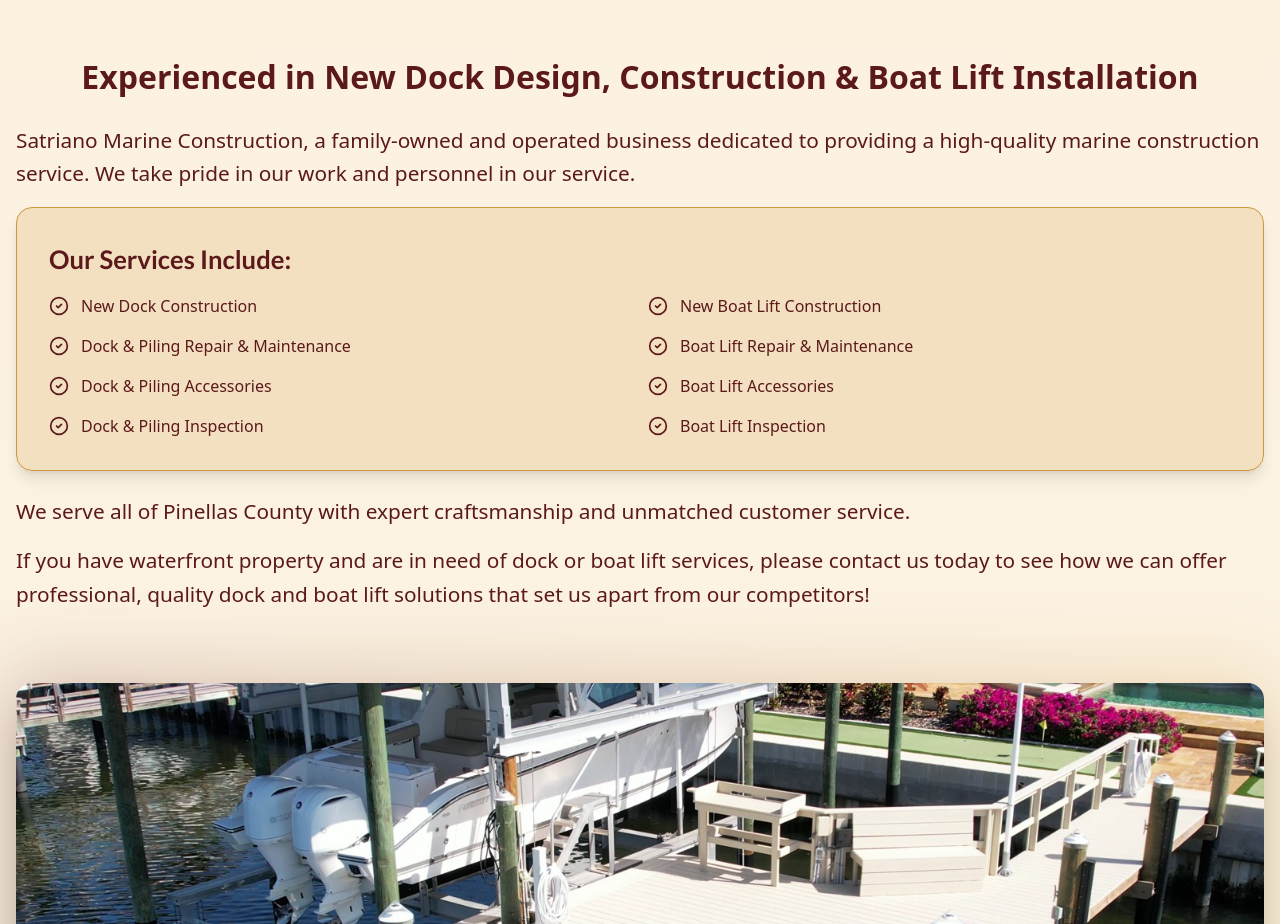
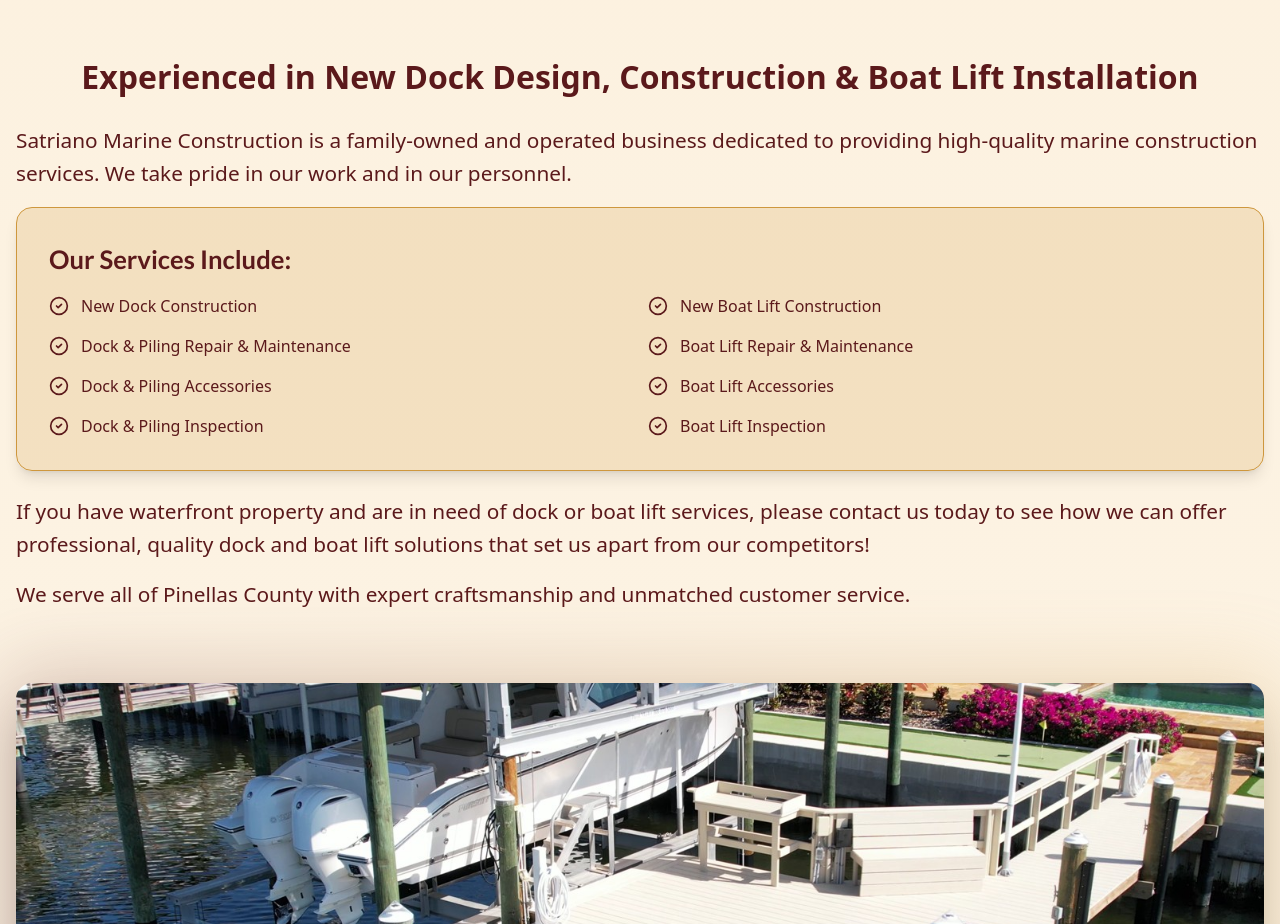
Before and after one commit to Millenium-AI/satriano, a React (Vite) app: page / in a window 1280 px wide. Shown: the part 1141-2065 px from the top of the page. Built offline with nearby package versions, Linux system fonts and the light colour scheme; a web font is replaced by a local one.

Commit message:
smol update

```diff
--- a/src/components/About.tsx
+++ b/src/components/About.tsx
@@ -116,9 +116,9 @@ export default function About() {
             </h2>
 
             <p className="text-fluid-base md:text-fluid-lg text-burgundy mb-fluid-md leading-relaxed">
-              Satriano Marine Construction, a family-owned and operated business
-              dedicated to providing a high-quality marine construction service.
-              We take pride in our work and personnel in our service.
+              Satriano Marine Construction is a family-owned and operated business
+              dedicated to providing high-quality marine construction services.
+              We take pride in our work and in our personnel.
             </p>
 
             {/* Services Box */}
@@ -157,15 +157,15 @@ export default function About() {
             </div>
 
             <p className="text-fluid-base md:text-fluid-lg text-burgundy mb-fluid-md leading-relaxed">
-              We serve all of Pinellas County with expert craftsmanship and
-              unmatched customer service.
-            </p>
-
-            <p className="text-fluid-lg text-burgundy mb-fluid-lg leading-relaxed">
               If you have waterfront property and are in need of dock or boat
               lift services, please contact us today to see how we can offer
               professional, quality dock and boat lift solutions that set us
               apart from our competitors!
+            </p>
+
+            <p className="text-fluid-lg text-burgundy mb-fluid-lg leading-relaxed">
+              We serve all of Pinellas County with expert craftsmanship and
+              unmatched customer service.
             </p>
           </div>
 
--- a/src/components/Services.tsx
+++ b/src/components/Services.tsx
@@ -82,7 +82,7 @@ export default function Services() {
 
                 {/* Description - Centered */}
                 <div className="flex-grow flex items-center justify-center mb-fluid-sm">
-                  <p className="text-fluid-xs desktop:text-fluid-sm text-burgundy text-center">
+                  <p className="text-fluid-xs desktop:text-fluid-sm text-burgundy text-center max-w-[80%] mx-auto">
                     {service.description}
                   </p>
                 </div>
--- a/src/data/services.ts
+++ b/src/data/services.ts
@@ -66,7 +66,7 @@ export const services: ServiceItem[] = [
     icon: Settings,
     title: 'New Boat Lift Design & Installation',
     description:
-      'Professional boat lift design and installation for vessels of all sizes. Quality motors, cables, and remote controls.',
+      'Professional boat lift design and installation for vessels of all sizes and types.',
     color: 'from-burgundy to-gold',
     slug: 'new-boat-lift-design-installation',
     image: boatLiftInstall,
```
